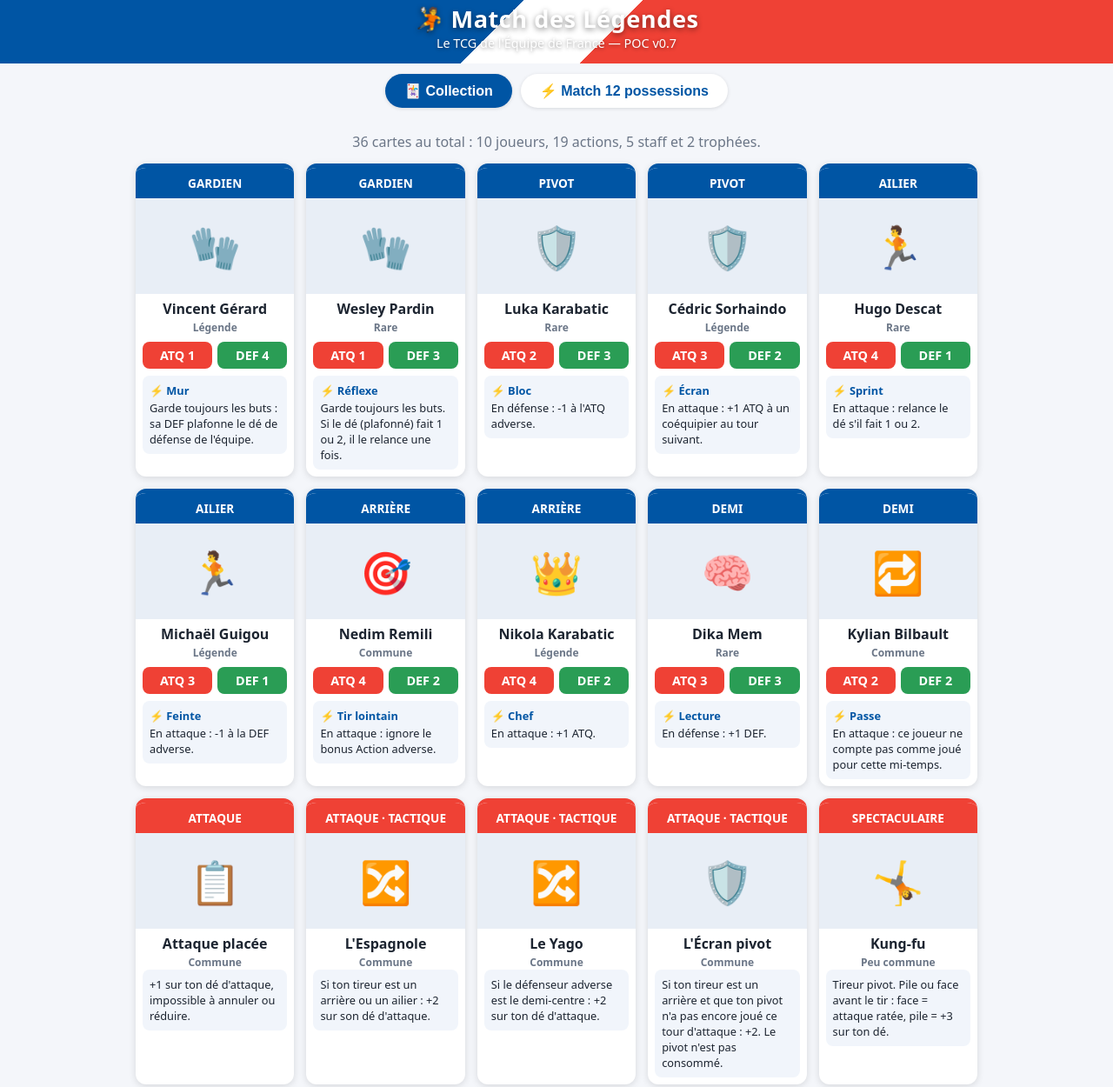
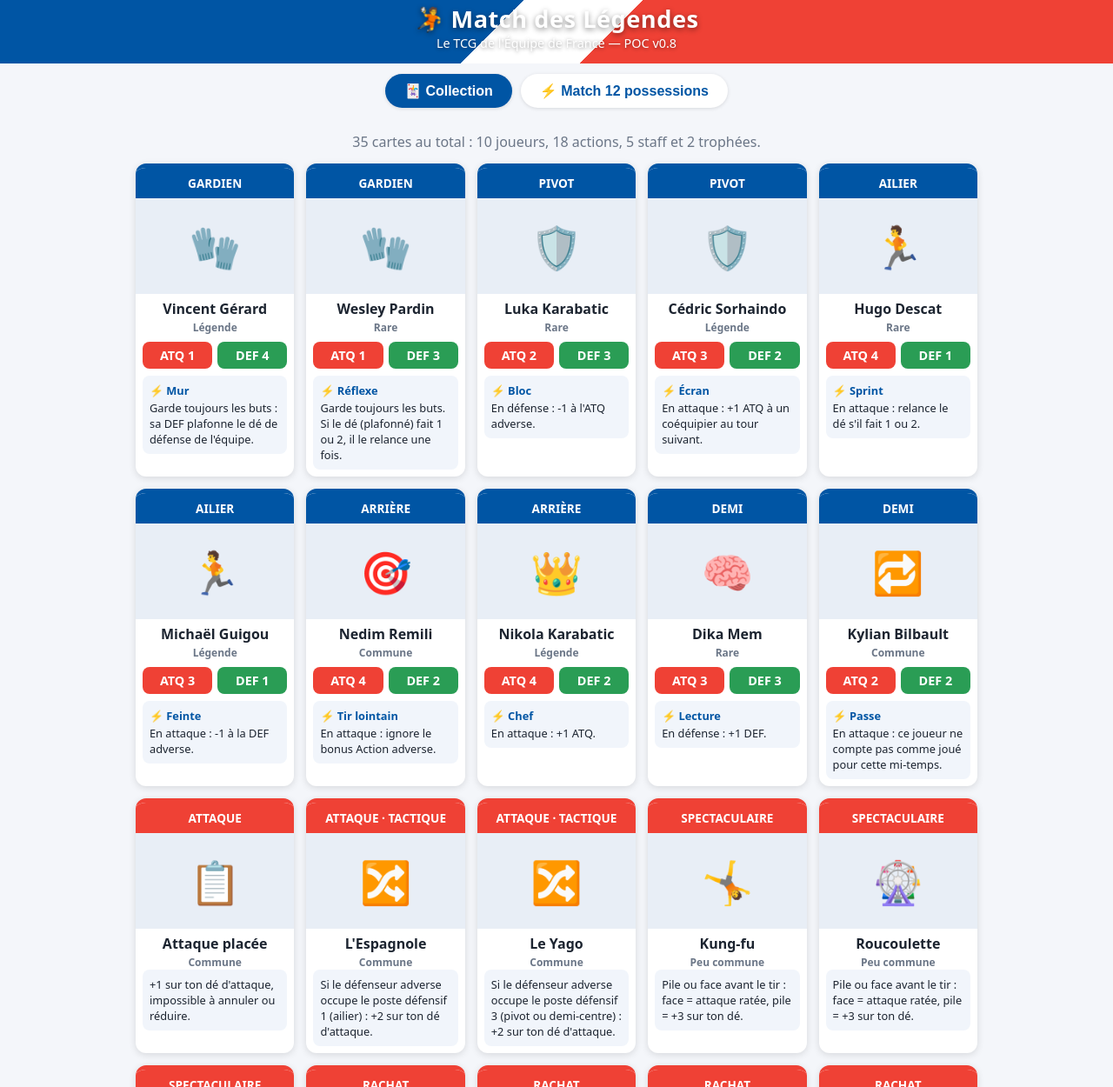
Before and after one commit to ndious/tcg-hand-equipe-de-france, a plain HTML site: page index.html in a window 1280 px wide. Shown: the part 11-1261 px from the top of the page at 87% size. Drawn offline with Linux system fonts and the light colour scheme.

Commit message:
v0.8 : tactiques par poste défensif adverse (Espagnole P1, Yago P3), Écran pivot retirée, spectaculaires sans condition de poste

```diff
--- a/index.html
+++ b/index.html
@@ -64,7 +64,7 @@
 <body>
 <header>
   <h1>🤾 Match des Légendes</h1>
-  <p>Le TCG de l'Équipe de France — POC v0.7</p>
+  <p>Le TCG de l'Équipe de France — POC v0.8</p>
 </header>
 <nav>
   <button id="btn-collection" class="actif">🃏 Collection</button>
@@ -87,12 +87,11 @@ const CARTES = [
   { t: "Joueur", p: "DEMI", n: "Dika Mem", rare: "Rare", a: 3, d: 3, cap: "Lecture", desc: "En défense : +1 DEF.", ic: "🧠" },
   { t: "Joueur", p: "DEMI", n: "Kylian Bilbault", rare: "Commune", a: 2, d: 2, cap: "Passe", desc: "En attaque : ce joueur ne compte pas comme joué pour cette mi-temps.", ic: "🔁" },
     { t: "Action", p: "ATTAQUE", n: "Attaque placée", rare: "Commune", a: 0, d: 0, cap: "", desc: "+1 sur ton dé d'attaque, impossible à annuler ou réduire.", ic: "📋" },
-  { t: "Action", p: "ATTAQUE · TACTIQUE", n: "L'Espagnole", rare: "Commune", a: 0, d: 0, cap: "", desc: "Si ton tireur est un arrière ou un ailier : +2 sur son dé d'attaque.", ic: "🔀" },
-  { t: "Action", p: "ATTAQUE · TACTIQUE", n: "Le Yago", rare: "Commune", a: 0, d: 0, cap: "", desc: "Si le défenseur adverse est le demi-centre : +2 sur ton dé d'attaque.", ic: "🔀" },
-  { t: "Action", p: "ATTAQUE · TACTIQUE", n: "L'Écran pivot", rare: "Commune", a: 0, d: 0, cap: "", desc: "Si ton tireur est un arrière et que ton pivot n'a pas encore joué ce tour d'attaque : +2. Le pivot n'est pas consommé.", ic: "🛡️" },
-  { t: "Action", p: "SPECTACULAIRE", n: "Kung-fu", rare: "Peu commune", a: 0, d: 0, cap: "", desc: "Tireur pivot. Pile ou face avant le tir : face = attaque ratée, pile = +3 sur ton dé.", ic: "🤸" },
-  { t: "Action", p: "SPECTACULAIRE", n: "Roucoulette", rare: "Peu commune", a: 0, d: 0, cap: "", desc: "Tireur ailier. Pile ou face avant le tir : face = attaque ratée, pile = +3 sur ton dé.", ic: "🎡" },
-  { t: "Action", p: "SPECTACULAIRE", n: "Lob", rare: "Peu commune", a: 0, d: 0, cap: "", desc: "Tireur arrière. Pile ou face avant le tir : face = attaque ratée, pile = +3 sur ton dé.", ic: "🌙" },
+  { t: "Action", p: "ATTAQUE · TACTIQUE", n: "L'Espagnole", rare: "Commune", a: 0, d: 0, cap: "", desc: "Si le défenseur adverse occupe le poste défensif 1 (ailier) : +2 sur ton dé d'attaque.", ic: "🔀" },
+  { t: "Action", p: "ATTAQUE · TACTIQUE", n: "Le Yago", rare: "Commune", a: 0, d: 0, cap: "", desc: "Si le défenseur adverse occupe le poste défensif 3 (pivot ou demi-centre) : +2 sur ton dé d'attaque.", ic: "🔀" },
+  { t: "Action", p: "SPECTACULAIRE", n: "Kung-fu", rare: "Peu commune", a: 0, d: 0, cap: "", desc: "Pile ou face avant le tir : face = attaque ratée, pile = +3 sur ton dé.", ic: "🤸" },
+  { t: "Action", p: "SPECTACULAIRE", n: "Roucoulette", rare: "Peu commune", a: 0, d: 0, cap: "", desc: "Pile ou face avant le tir : face = attaque ratée, pile = +3 sur ton dé.", ic: "🎡" },
+  { t: "Action", p: "SPECTACULAIRE", n: "Lob", rare: "Peu commune", a: 0, d: 0, cap: "", desc: "Pile ou face avant le tir : face = attaque ratée, pile = +3 sur ton dé.", ic: "🌙" },
   { t: "Action", p: "RACHAT", n: "Tir de 7 m", rare: "Rare", a: 0, d: 0, cap: "", desc: "Si ton tir est arrêté : relance un dé, le but est validé s'il dépasse la DEF du gardien adverse.", ic: "🎯" },
   { t: "Action", p: "RACHAT", n: "Coup franc", rare: "Rare", a: 0, d: 0, cap: "", desc: "Si ton tir est arrêté : on relance tous les dés.", ic: "🔙" },
   { t: "Action", p: "RACHAT", n: "2 minutes", rare: "Rare", a: 0, d: 0, cap: "", desc: "Si ton tir est arrêté et que tes joueurs de champ sont tous déjà joués : rejoue la séquence avec un joueur déjà utilisé, sans le consommer.", ic: "⏱️" },
@@ -122,7 +121,7 @@ const btnD = document.getElementById("btn-duel");
 function voirCollection() {
   btnC.classList.add("actif");
   btnD.classList.remove("actif");
-  const intro = '<p style="text-align:center;color:#6b7687;margin-bottom:14px">36 cartes au total : 10 joueurs, 19 actions, 5 staff et 2 trophées.</p>';
+  const intro = '<p style="text-align:center;color:#6b7687;margin-bottom:14px">35 cartes au total : 10 joueurs, 18 actions, 5 staff et 2 trophées.</p>';
   let grille = "";
   for (const c of CARTES) {
     const cls = c.t === "Trophée" ? "or" : (c.t === "Staff" ? "staff" : (c.t === "Action" ? "rouge" : ""));
```
